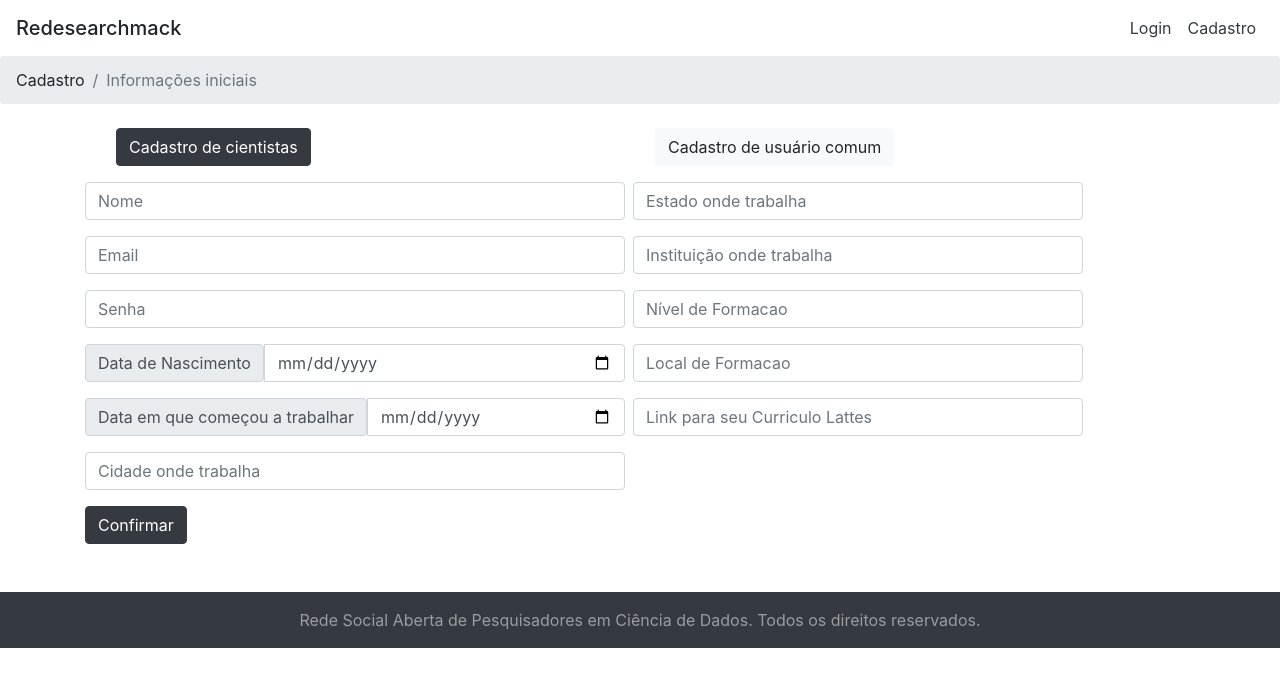
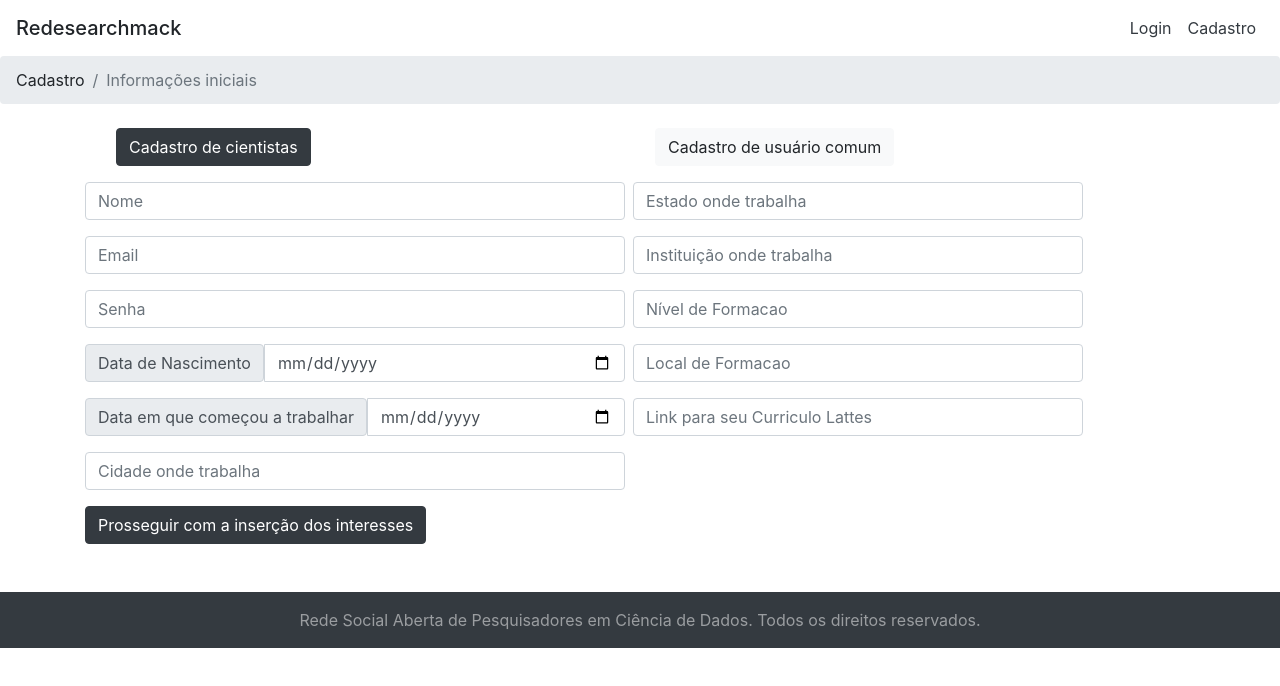
Before and after one commit to repeabr/frontend, an Angular app: page /cadastro in a window 1280 px wide. Shown: the top 686 px of the page. Built offline with nearby package versions, Linux system fonts and the light colour scheme; what ng2-search-filter, ngx-pagination would draw is missing.

Commit message:
update cadastro

```diff
--- a/src/app/cadastro/cadastro.component.html
+++ b/src/app/cadastro/cadastro.component.html
@@ -6,9 +6,6 @@
 <div class="container">
     <div *ngIf="erro" class="alert alert-danger m-3">
         Email já existe.
-    </div>
-    <div *ngIf="sucesso" class="alert alert-success m-3">
-        Perfil cadastrado com sucesso. <a routerLink="/cadastro-interesses">Clique aqui</a> para inserir interesses.
     </div>
     <div class="navbar" *ngIf="!sucesso">
         <div class="col-md-6">
@@ -103,11 +100,11 @@
 
             <div *ngIf="submiter">
                 <button type="submit" (click)="onSubmitCientista()" class="btn btn-dark mr-2"
-                    >Confirmar</button>
+                    >Prosseguir com a inserção dos interesses</button>
             </div>
             <div *ngIf="!submiter">
                 <button type="submit" (click)="onSubmitCientista()" class="btn btn-dark mr-2"
-                    disabled>Confirmar</button>
+                    disabled>Prosseguir com a inserção dos interesses</button>
             </div>
         </form>
     </div>
@@ -158,11 +155,11 @@
 
             <div *ngIf="!submiter">
                 <button type="submit" (click)="onSubmitComum()" class="btn btn-dark mr-2"
-                    disabled>Confirmar</button>
+                    disabled>Prosseguir com a inserção dos interesses</button>
             </div>
             <div *ngIf="submiter">
                 <button type="submit" (click)="onSubmitComum()" class="btn btn-dark mr-2"
-                    >Confirmar</button>
+                    >Prosseguir com a inserção dos interesses</button>
             </div>
         </form>
     </div>
--- a/src/app/cadastro/cadastro.component.ts
+++ b/src/app/cadastro/cadastro.component.ts
@@ -1,6 +1,7 @@
 import { Component, OnInit } from '@angular/core';
 import { PessoaService } from '../service/pessoa.service';
 import { Pessoa, Curriculo, Formacao, InfoAdicionais, Trabalho } from '../model/model';
+import { Router } from '@angular/router';
 
 @Component({
   selector: 'app-cadastro',
@@ -22,7 +23,7 @@ export class CadastroComponent implements OnInit {
   cientista = true;
   comum = false;
 
-  constructor(private pessoaService: PessoaService) { }
+  constructor(private pessoaService: PessoaService, private router: Router) { }
 
   ngOnInit() {
     console.log(this.submiter);
@@ -60,7 +61,6 @@ export class CadastroComponent implements OnInit {
 
         localStorage.setItem("emailCadastrado", this.pessoa.email);
         console.log(localStorage.getItem("emailCadastrado"));
-
     }
     if(!this.submiter){
       this.pessoaService.getPessoaByEmail(this.pessoa.email).subscribe(
@@ -73,6 +73,7 @@ export class CadastroComponent implements OnInit {
             );
             this.erro = false;
             this.sucesso = true;
+            this.router.navigateByUrl("/cadastro-interesses");
           } else {
             this.erro = true;
             this.sucesso = false;
@@ -113,6 +114,7 @@ export class CadastroComponent implements OnInit {
             );
             this.erro = false;
             this.sucesso = true;
+            this.router.navigateByUrl("/cadastro-interesses");
           } else {
             this.erro = true;
             this.sucesso = false;
```
